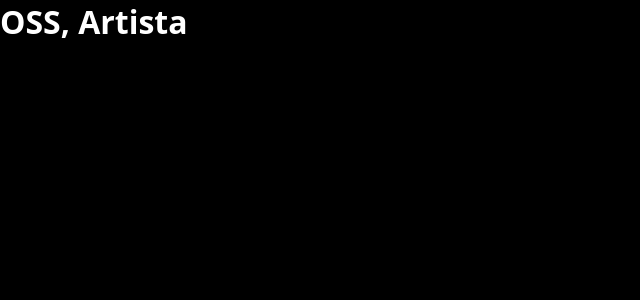
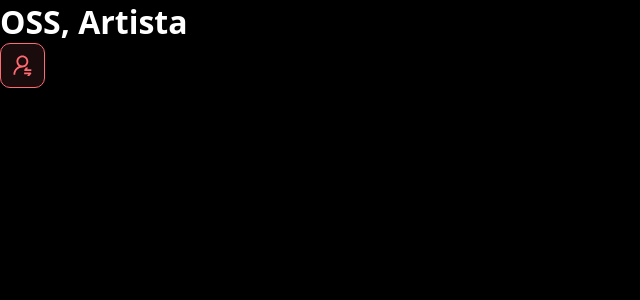
Before and after one commit to Paulo1777/dsmeta, a React (Vite) app in the folder frontend/: page / in a window 1280 px wide. Shown: the top 300 px of the page, without its empty margins (0-640 px from the left). Built offline with nearby package versions, Linux system fonts and the light colour scheme.

Commit message:
First component

```diff
--- a/frontend/src/App.tsx
+++ b/frontend/src/App.tsx
@@ -1,6 +1,13 @@
+import NotificationButton from '../src/Components/Notification button'
+
 
 function App() {
-return ( <h1>OSS, Artista</h1>)
+return (
+  <>
+   <h1>OSS, Artista</h1>
+   <NotificationButton/>
+  </>
+)
 }
 
 export default App
--- /dev/null
+++ b/frontend/src/Components/Notification button/Styles.css
@@ -0,0 +1,15 @@
+.dsmeta-red-btn {
+    height: 45px;
+    width: 45px;
+    background: rgba(255, 107, 114, 0.1);
+    border: 1px solid #FF6B72;
+    border-radius: 10px;
+    align-items: center;
+    display: flex;
+    justify-content: center;
+    cursor: pointer;
+}
+
+.dsmeta-red-btn img {
+    width: 19px;
+}
--- /dev/null
+++ b/frontend/src/Components/Notification button/index.tsx
@@ -0,0 +1,13 @@
+import img from  '../../assets/img/notification-icon.svg'
+
+import './Styles.css'
+
+function NotificationButton() {
+    return (
+        <div className="dsmeta-red-btn">
+            <img src={img} alt="Notificar" />
+        </div>
+    )
+}
+
+export default NotificationButton
```
Also changed, not shown: frontend/src/assets/img/notification-icon.svg (added).
